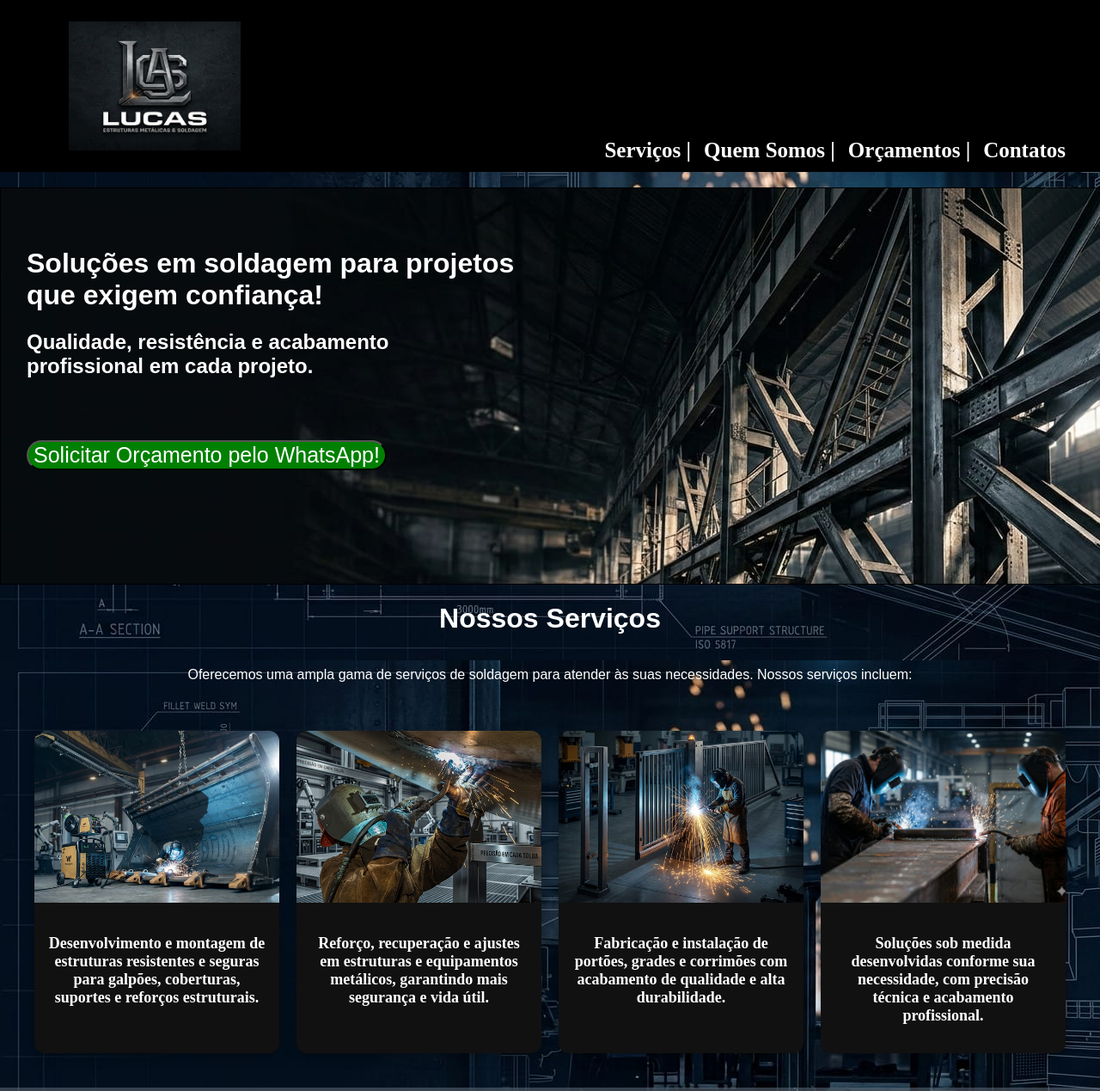
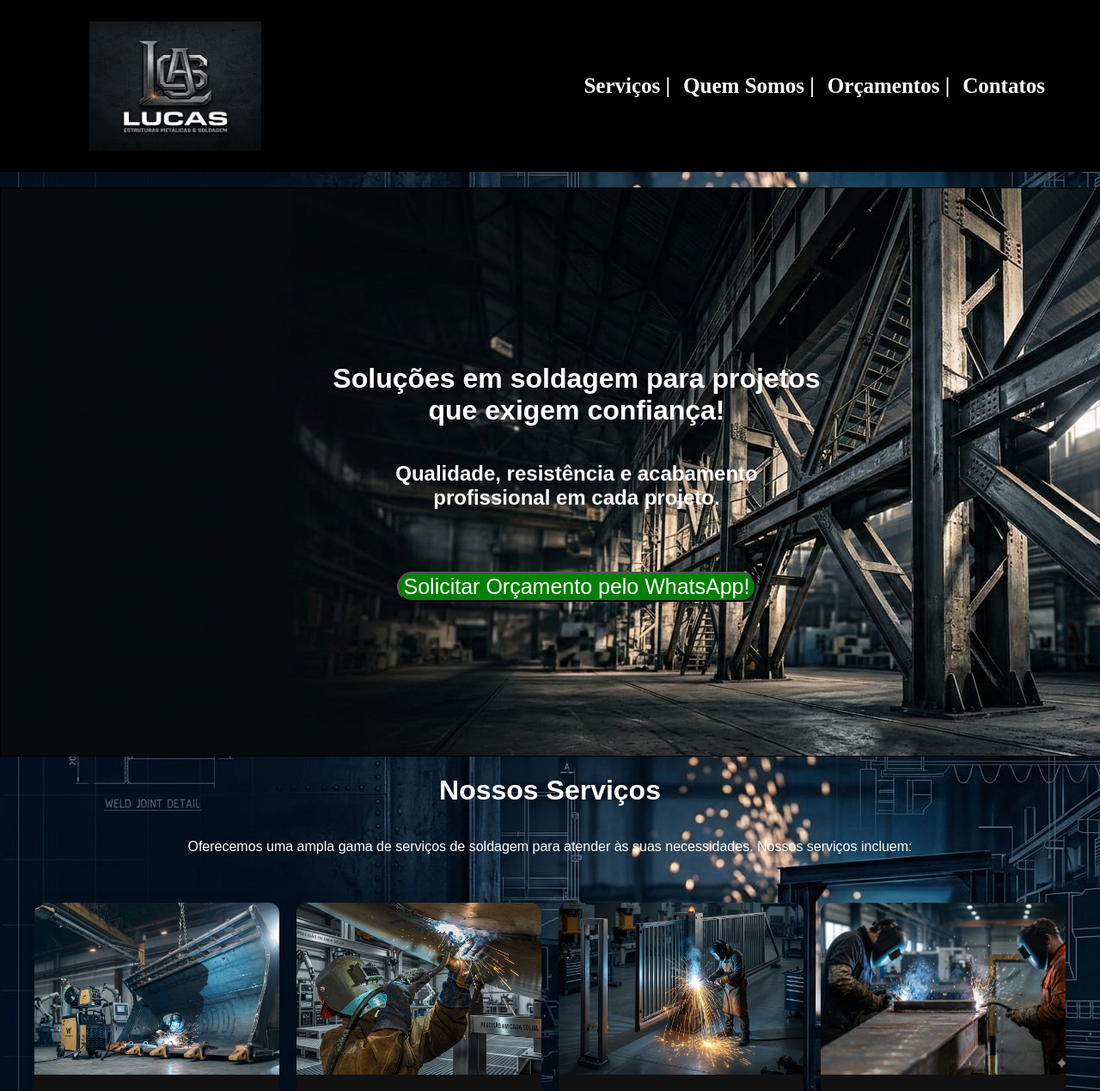
Before and after one commit to Go-ingrid/LucasSolda, a plain HTML site: page index.html in a window 1280 px wide. Shown: the top 1269 px of the page at 86% size. Drawn offline with Linux system fonts and the light colour scheme.

Commit message:
Update index.css

```diff
--- a/css/index.css
+++ b/css/index.css
@@ -23,16 +23,17 @@ header {
   align-items: center;
 }
 .menu {
-  margin-top: 150px;
+  margin-top: 0;
   display: flex;
   flex-direction: row;
   align-items: center;
   gap: 15px;
+  margin-left: auto;
 }
 
 .container {
-  width: 100%;
-  max-width: 1200px;
+ width: 90%;
+  max-width: 1400px;
   display: flex;
   justify-content: space-between;
   align-items: center;
@@ -221,8 +222,8 @@ h2 {
   width: 100%;
 }
 .fotos img {
-  width: 30%;
-  max-width: 200px;
+ width: 30%;
+  max-width: 300px;
   object-fit: cover;
   border-radius: 10px;
 }
@@ -262,12 +263,17 @@ h2 {
   color: white;
 }
 .inicio {
-  background-image: url(../img/fundo2.jpg);
+ background-image: url(../img/fundo2.jpg);
   width: 100%;
-  height: 400px;
+  min-height: 600px;
   border: 1px solid #000;
   padding: 30px;
   font-family: serif;
+  display: flex;
+  flex-direction: column;
+  justify-content: center;
+  align-items: center;
+  text-align: center;
 }
 button {
   background-color: green;
@@ -300,3 +306,12 @@ button {
   color: white;
   cursor: pointer;
 }
+
+.projetos {
+  display: grid;
+  grid-template-columns: repeat(4, 1fr);
+  gap: 20px;
+  padding: 40px;
+  max-width: 1400px;
+  margin: 0 auto;
+}
```
